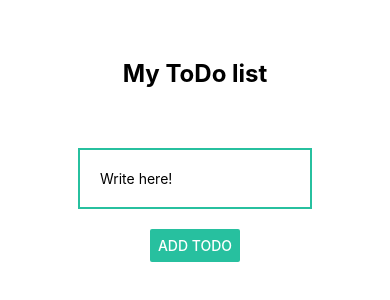
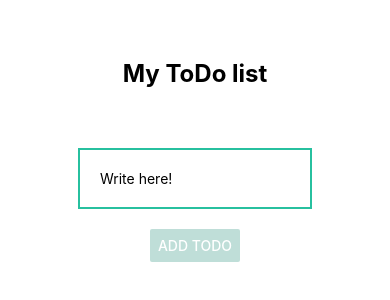
Before and after one commit to AbbeBlubb/react-native-todo, a React Native app: screen / in a window 390 px wide. Shown: the part 272-572 px from the top of the page. Built offline with nearby package versions, Linux system fonts and the light colour scheme.

Commit message:
As a user I want to understand when I can and can not press the add button to add a todo, through different colors

```diff
--- a/App.tsx
+++ b/App.tsx
@@ -8,6 +8,10 @@ import { TodoListDisplayer } from "./components/TodoListDisplayer";
 export default function App() {
     const [inputText, setInputText] = useState<string>("");
     const [todoList, setTodoList] = useState<string[]>([]);
+
+    const inputIsValid = () => {
+        return !(inputText.trim() === "")
+    }
 
     const submitNewTodo = () => {
         if (inputText.trim() === "") return;
@@ -27,7 +31,7 @@ export default function App() {
             <Text style={styles.header}>My ToDo list</Text>
             <TodoListDisplayer todoList={todoList} deleteTodo={deleteTodo} />
             <Input inputText={inputText} setInputText={setInputText} />
-            <PrimaryButton onPress={submitNewTodo} title="Add todo" accessibilityLabel="Add a new todo to the list" />
+            <PrimaryButton onPress={submitNewTodo} inputIsValid={inputIsValid} title="Add todo" accessibilityLabel="Add a new todo to the list" />
         </View>
     );
 }
--- a/components/PrimaryButton.tsx
+++ b/components/PrimaryButton.tsx
@@ -3,21 +3,25 @@ import { Button, StyleSheet, View } from "react-native";
 
 interface IPrimaryButton {
   onPress: CallableFunction;
+  inputIsValid: CallableFunction;
   title: string;
   accessibilityLabel: string;
 }
 
 export const PrimaryButton = ({
   onPress,
+  inputIsValid,
   title,
   accessibilityLabel,
 }: IPrimaryButton) => {
+  const color = inputIsValid() ? "#27c09f" : "#bfded8";
+
   return (
     <View style={styles.primaryButton}>
       <Button
         onPress={() => onPress()}
         title={title}
-        color="#27c09f"
+        color={color}
         accessibilityLabel={accessibilityLabel}
       />
     </View>
```
